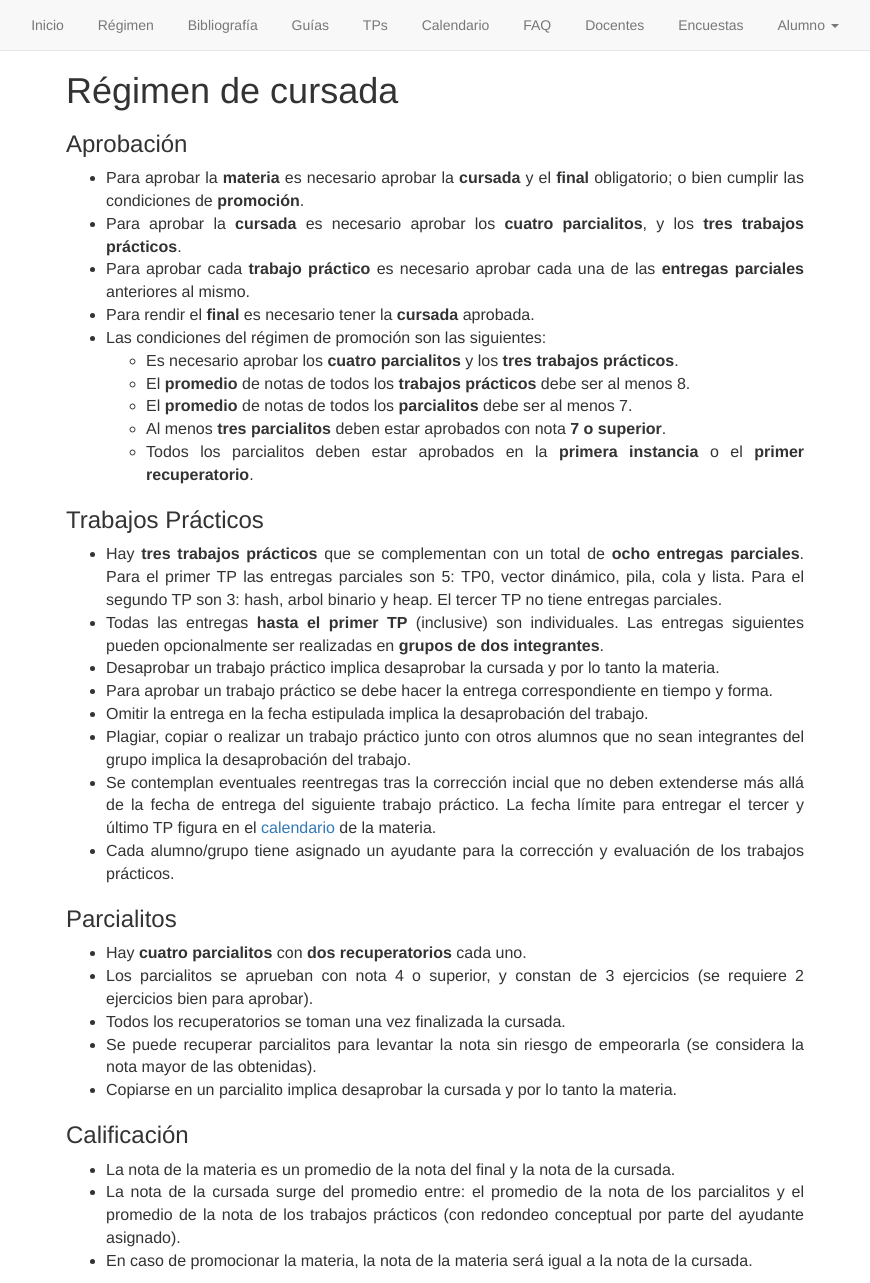
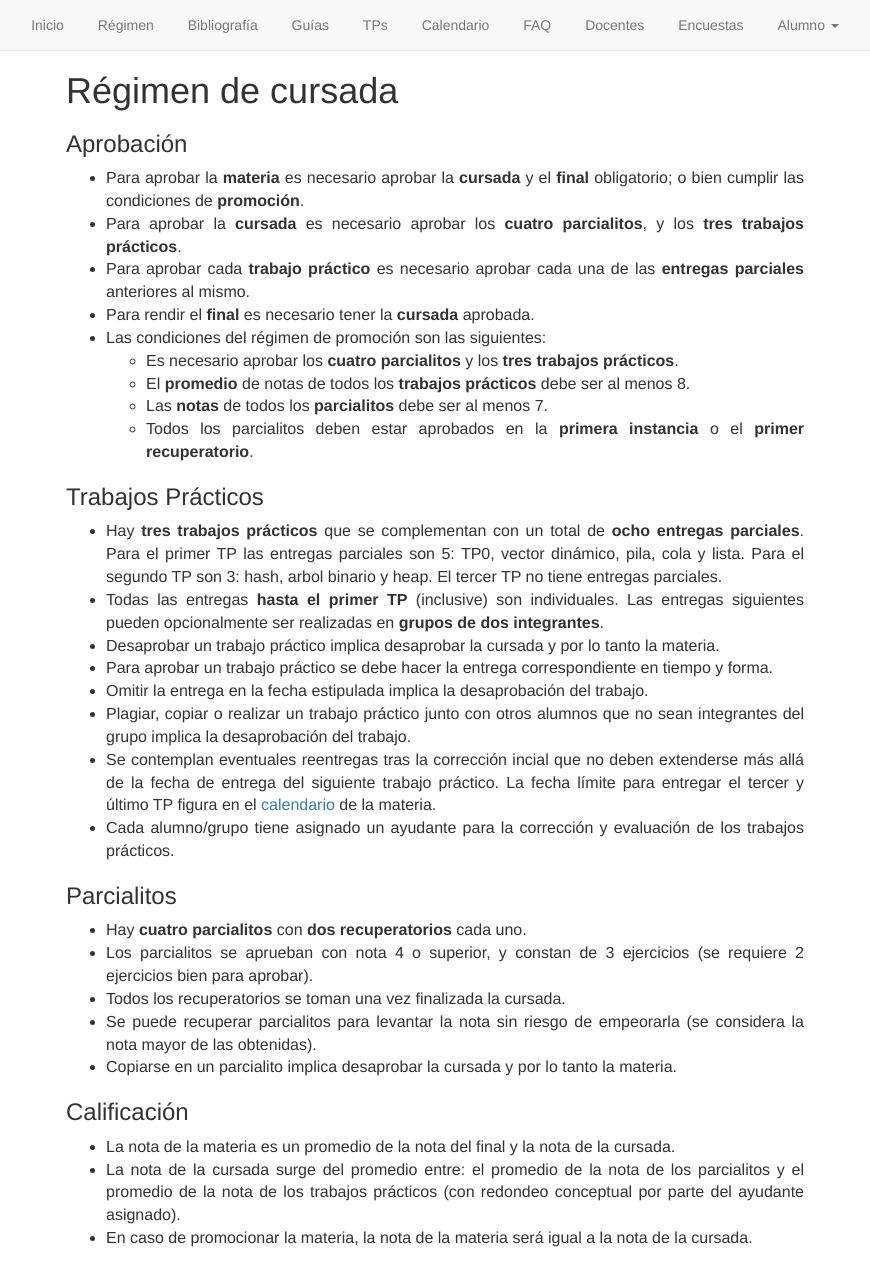
Before and after one commit to algoritmos-rw/algoritmos, a Jekyll site: the page built from static/01_regimen.md, in a window 1280 px wide. Shown: the whole page, without its empty margins (205-1075 px from the left). Built offline with Jekyll 4.4.1, drawn with Linux system fonts in a browser that asks for light colours; after the commit the page ends 1260 px from its top, so only the background shows below that.

Commit message:
Cambio en el regimen de promocion: Todos los parcialitos >= 7

```diff
--- a/static/01_regimen.md
+++ b/static/01_regimen.md
@@ -16,8 +16,7 @@ Régimen de cursada
 * Las condiciones del régimen de promoción son las siguientes:
   - Es necesario aprobar los **cuatro parcialitos** y los **tres trabajos prácticos**.
   - El **promedio** de notas de todos los **trabajos prácticos** debe ser al menos 8.
-  - El **promedio** de notas de todos los **parcialitos** debe ser al menos 7.
-  - Al menos **tres parcialitos** deben estar aprobados con nota **7 o superior**.
+  - Las **notas** de todos los **parcialitos** debe ser al menos 7.
   - Todos los parcialitos deben estar aprobados en la **primera instancia** o el **primer recuperatorio**.
 
 
```
